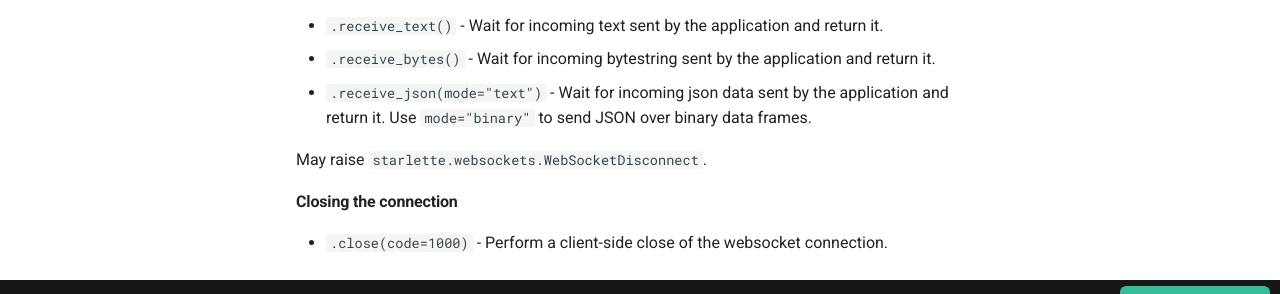
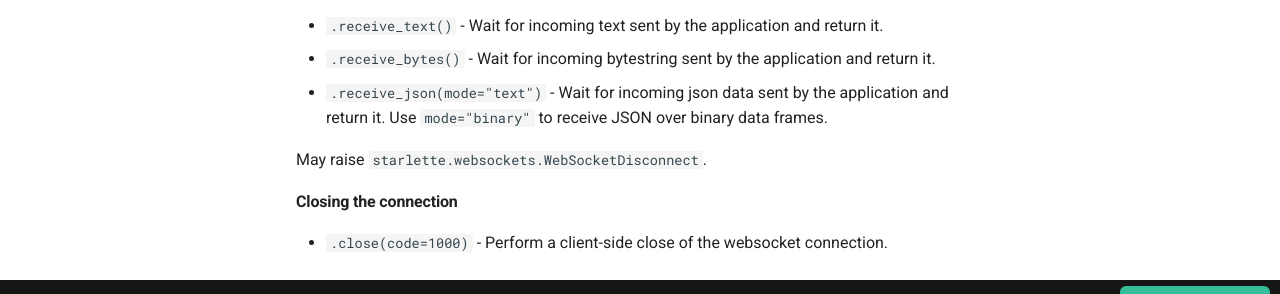
Before and after one commit to hidraco/starlette, an MkDocs documentation site: the page built from docs/testclient.md, in a window 1280 px wide and 900 px high, scrolled down 1767 px. Shown: the part 576-870 px from the top of the window. Built offline with MkDocs 1.6.1 and Material for MkDocs 9.7.7, drawn with Linux system fonts in a browser that asks for light colours; comment, search, counter and statistics services are not loaded.

Commit message:
Fix typo in docs/testclient.md (#1429)
Co-authored-by: Marcelo Trylesinski <marcelotryle@gmail.com>

```diff
--- a/docs/testclient.md
+++ b/docs/testclient.md
@@ -107,7 +107,7 @@ May raise `starlette.websockets.WebSocketDisconnect` if the application does not
 
 * `.receive_text()` - Wait for incoming text sent by the application and return it.
 * `.receive_bytes()` - Wait for incoming bytestring sent by the application and return it.
-* `.receive_json(mode="text")` - Wait for incoming json data sent by the application and return it. Use `mode="binary"` to send JSON over binary data frames.
+* `.receive_json(mode="text")` - Wait for incoming json data sent by the application and return it. Use `mode="binary"` to receive JSON over binary data frames.
 
 May raise `starlette.websockets.WebSocketDisconnect`.
 
```
